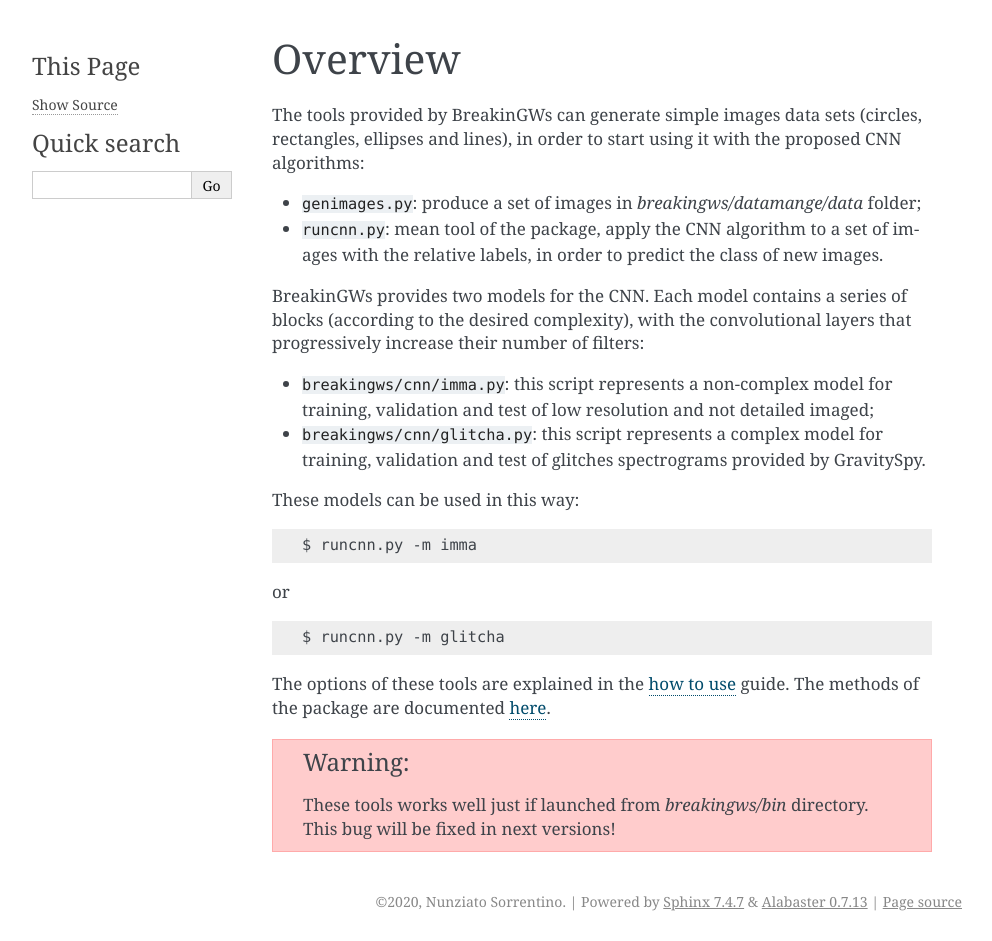
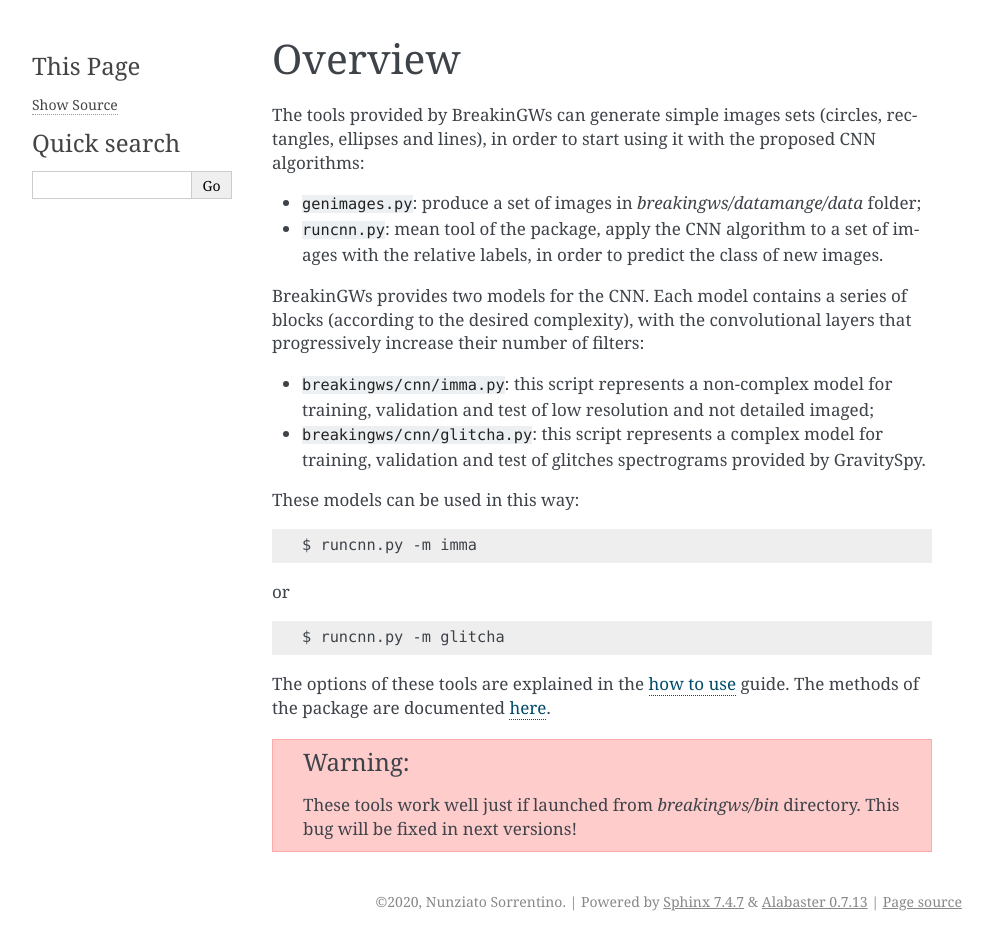
Before and after one commit to nunziosorrentino/breakingws, a Sphinx documentation site: the page built from docs/source/overview.rst, in a window 1280 px wide. Shown: the whole page, without its empty margins (148-1140 px from the left). Built offline with Sphinx 7.4.7, drawn with Linux system fonts in a browser that asks for light colours.

Commit message:
Fixed minor.

```diff
--- a/docs/source/overview.rst
+++ b/docs/source/overview.rst
@@ -3,8 +3,8 @@
 Overview
 ========
 
-The tools provided by BreakinGWs can generate simple images data
-sets (circles, rectangles, ellipses and lines), in order to start using it
+The tools provided by BreakinGWs can generate simple images sets
+(circles, rectangles, ellipses and lines), in order to start using it
 with the proposed CNN algorithms:
 
 * ``genimages.py``: produce a set of images in *breakingws/datamange/data* folder;
@@ -32,5 +32,5 @@ The options of these tools are explained in the :ref:`how to use <howtouse>`
 guide. The methods of the package are documented :ref:`here <api>`.
 
 .. warning::
-    These tools works well just if launched from *breakingws/bin* directory.
+    These tools work well just if launched from *breakingws/bin* directory.
     This bug will be fixed in next versions!
```
